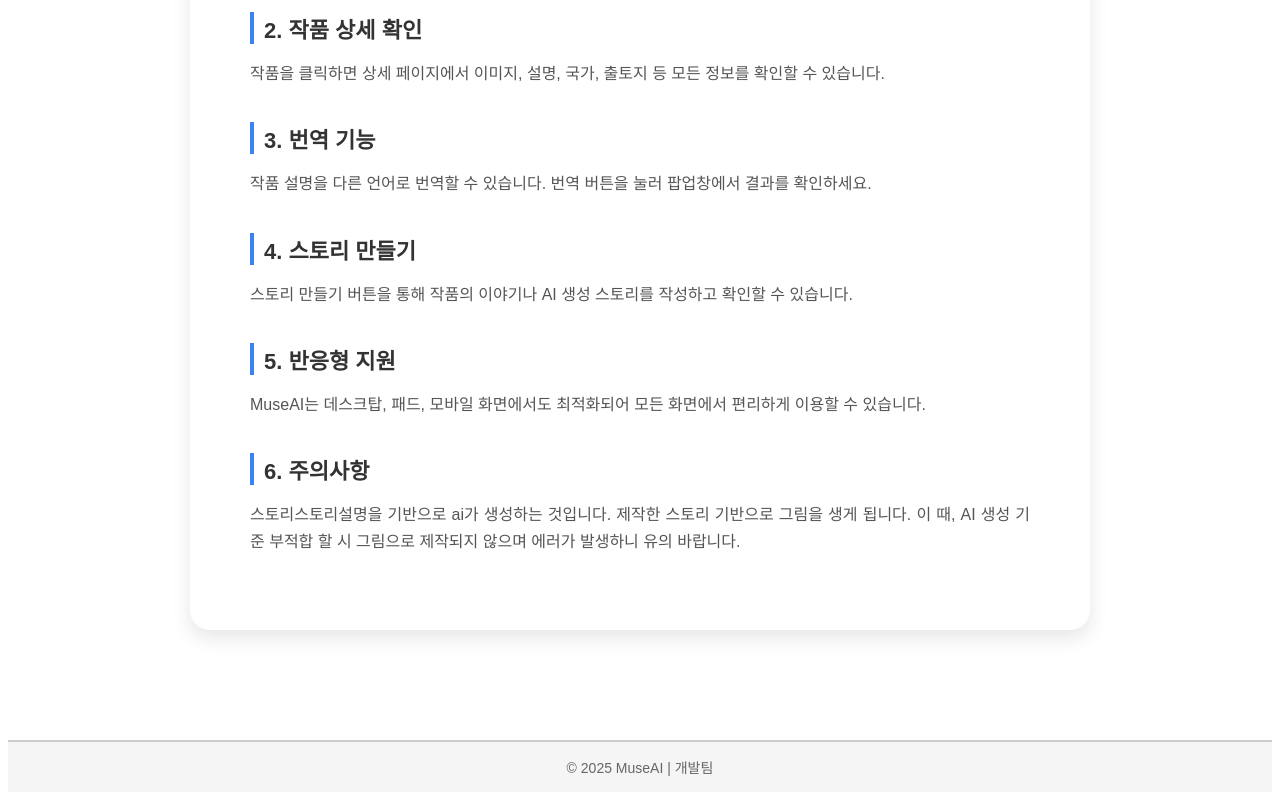
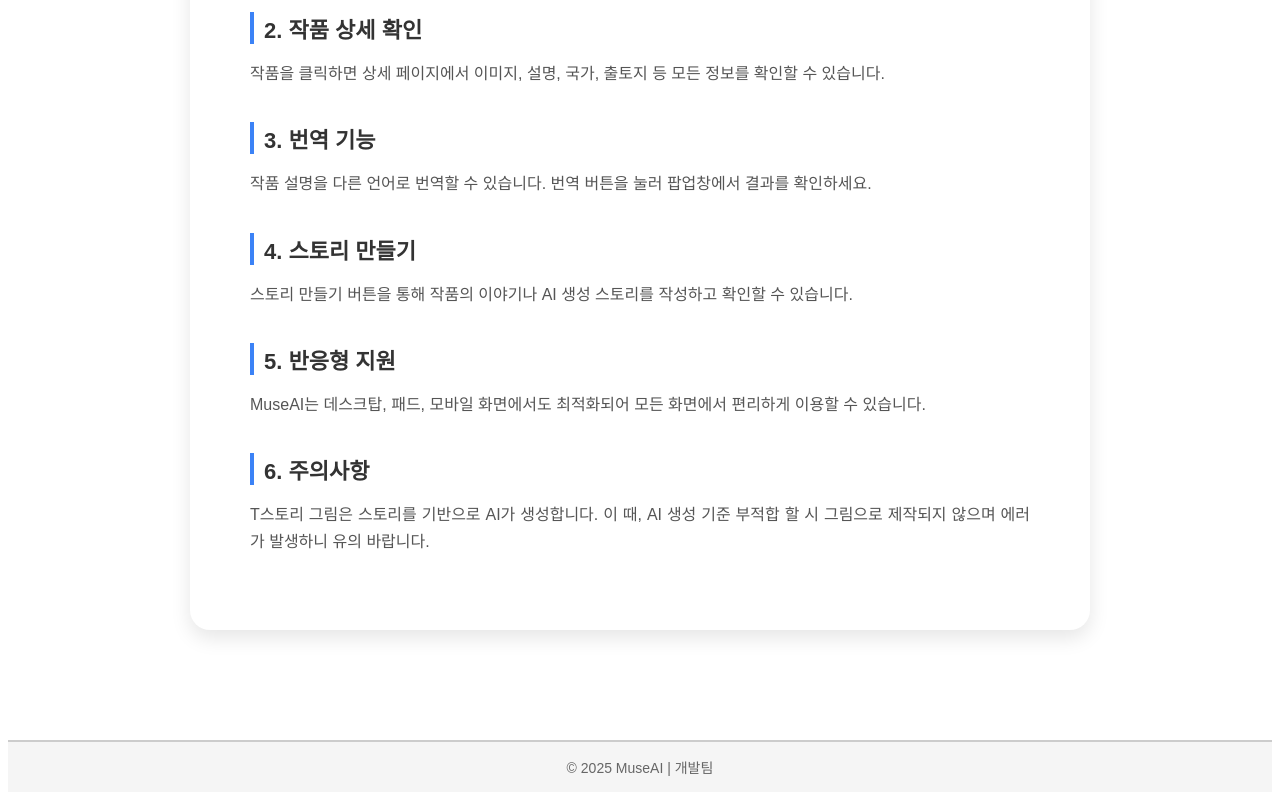
Before and after one commit to gain-0525/MuseAI, a React (Vite) app: page /guide in a window 1280 px wide. Shown: the part 467-1267 px from the top of the page. Built offline with nearby package versions, Linux system fonts and the light colour scheme.

Commit message:
문구 수정

```diff
--- a/src/pages/Guide.tsx
+++ b/src/pages/Guide.tsx
@@ -48,8 +48,7 @@ const GuidePage: React.FC = () => {
 
       <section className="guide-section">
         <h2>6. 주의사항 </h2>
-        <p>스토리스토리설명을 기반으로 ai가 생성하는 것입니다.
-          제작한 스토리 기반으로 그림을 생게 됩니다.
+        <p>T스토리 그림은 스토리를 기반으로 AI가 생성합니다.
           이 때, AI 생성 기준 부적합 할 시 그림으로 제작되지 않으며 에러가 발생하니 유의 바랍니다.
         </p>
       </section>
```
